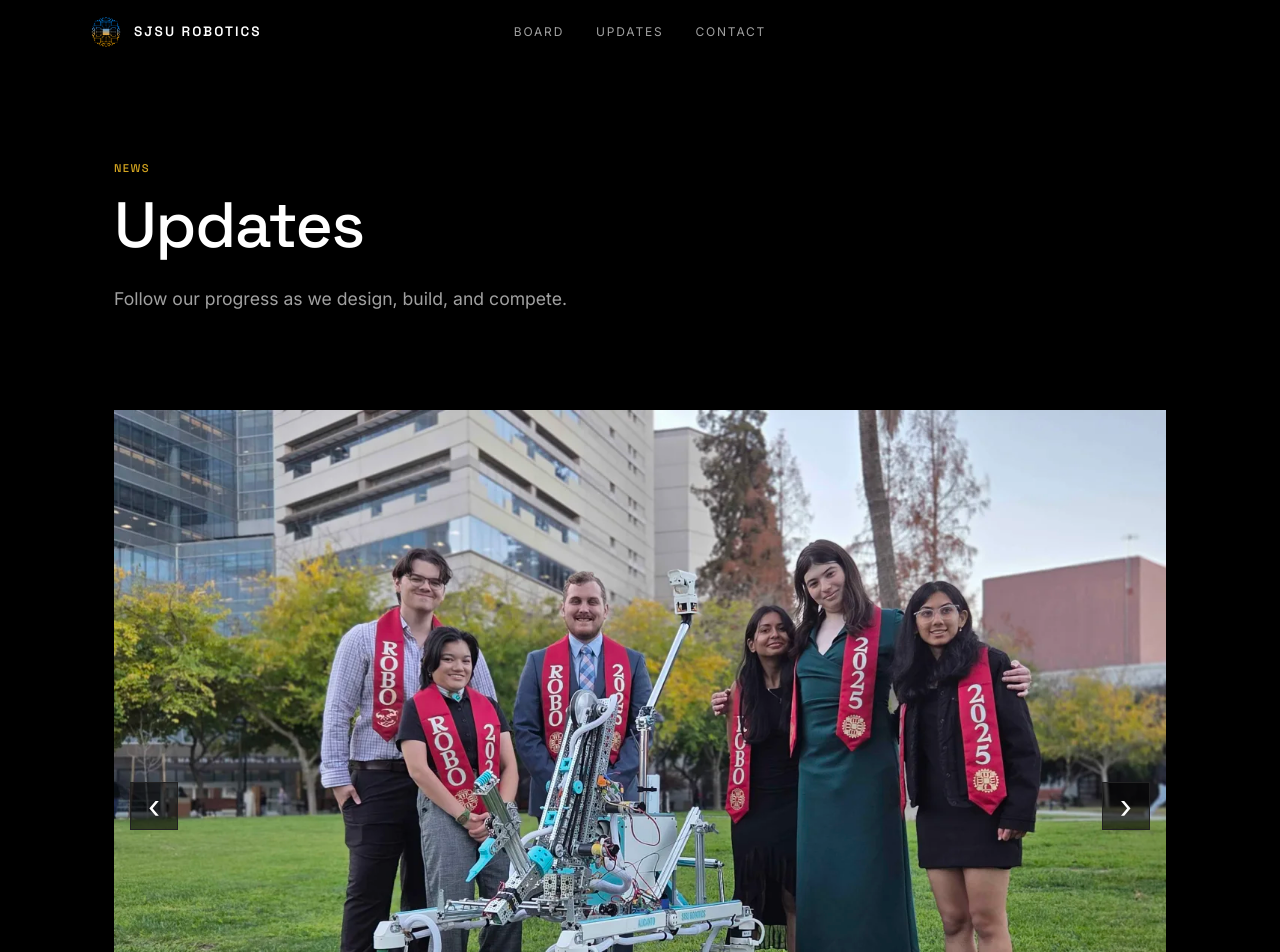
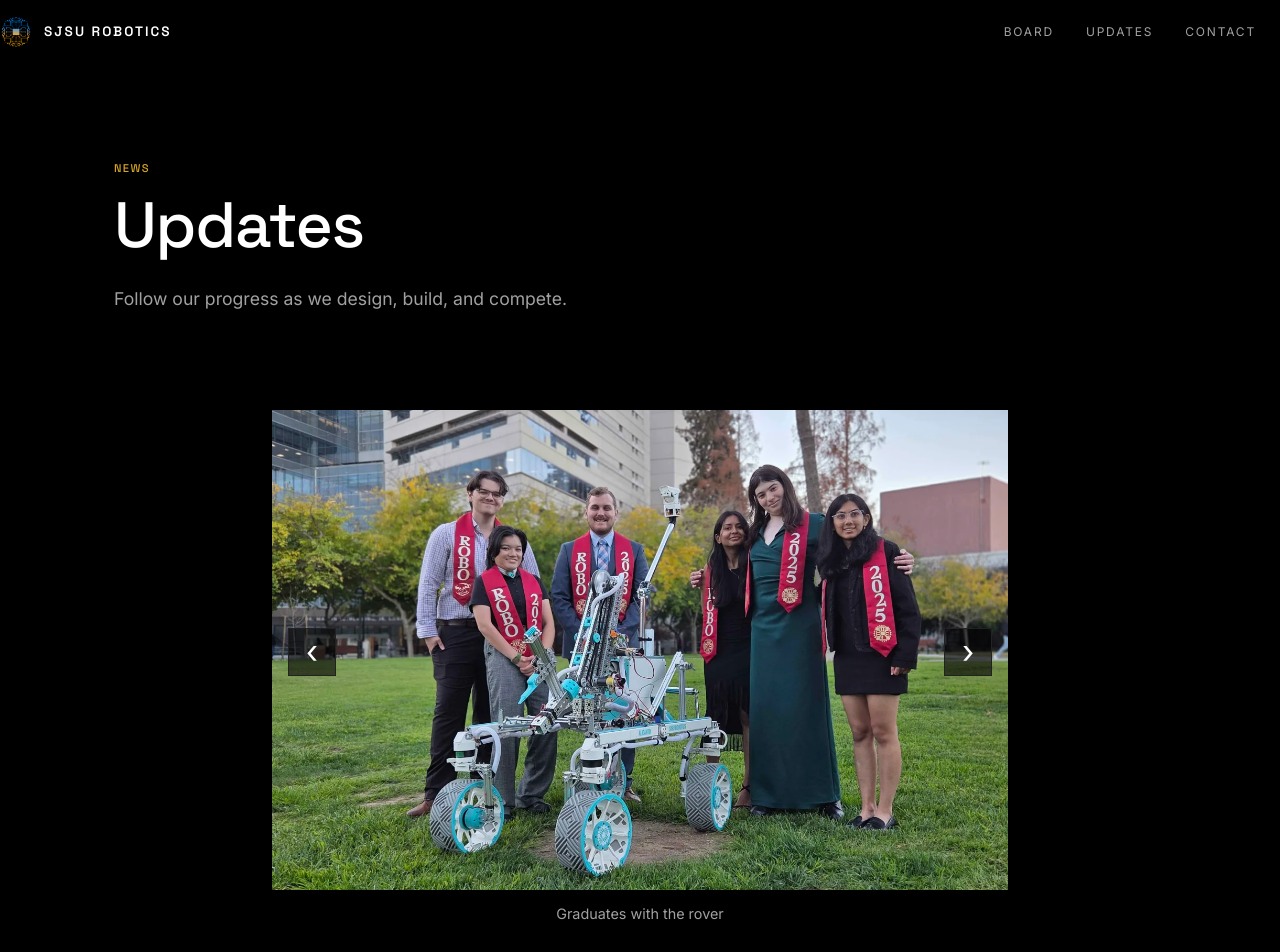
Before and after one commit to SJSURoboticsTeam/website-25, a Next.js app: page /updates in a window 1280 px wide. Shown: the top 952 px of the page. Built offline with nearby package versions, Linux system fonts and the light colour scheme.

Commit message:
Moved header to left, shrunk carousel size

```diff
--- a/src/app/board/page.tsx
+++ b/src/app/board/page.tsx
@@ -45,12 +45,12 @@ export default function Board() {
 
 // Board members for 2024-2025
 const boardMembers = [
-  { name: "Kirthika Ashokkumar", role: "President", linkedin: "https://www.linkedin.com/in/kirthika-ashokkumar-4233442b6/", image: "/leads/kirthika-ashokkumar.jpg" },
-  { name: "Ashley Hernandez", role: "Treasurer", linkedin: "https://www.linkedin.com/in/ashleyhernandezmora/", image: "/leads/ashley-hernandez.jpeg" },
-  { name: "Ashley Mercurio", role: "Science Lead, Safety Officer", linkedin: "https://www.linkedin.com/in/ashleym-mercurio/", image: "/leads/ashley-mercurio.jpeg" },
-  { name: "Kate Oxley", role: "Mechanical Lead", linkedin: "https://www.linkedin.com/in/kate-oxley/", image: "/leads/kate-oxley.jpeg" },
-  { name: "Shin Umeda", role: "Electrical Lead", linkedin: "https://www.linkedin.com/in/shin-umeda-39481024b/", image: "/leads/shin-umeda.jpeg" },
-  { name: "Michael Kersey", role: "Control Systems Lead", linkedin: "https://www.linkedin.com/in/michael-kersey-ba89272a5/", image: "/leads/michael-kersey.jpeg" },
-  { name: "Nina Wang", role: "Mission Control Lead", linkedin: "https://www.linkedin.com/in/ninawang04/", image: "/leads/nina-wang.jpeg" },
-  { name: "Ahmad Kaddoura", role: "Intelligent Systems Lead", linkedin: "#", image: "/leads/ahmad-kaddoura.jpeg" },
+  { name: "Kirthika Ashokkumar", role: "President", linkedin: "https://www.linkedin.com/in/kirthika-ashokkumar-4233442b6/", image: "/images/leads/kirthika-ashokkumar.jpg" },
+  { name: "Ashley Hernandez", role: "Treasurer", linkedin: "https://www.linkedin.com/in/ashleyhernandezmora/", image: "/images/leads/ashley-hernandez.jpeg" },
+  { name: "Ashley Mercurio", role: "Science Lead, Safety Officer", linkedin: "https://www.linkedin.com/in/ashleym-mercurio/", image: "/images/leads/ashley-mercurio.jpeg" },
+  { name: "Kate Oxley", role: "Mechanical Lead", linkedin: "https://www.linkedin.com/in/kate-oxley/", image: "/images/leads/kate-oxley.jpeg" },
+  { name: "Shin Umeda", role: "Electrical Lead", linkedin: "https://www.linkedin.com/in/shin-umeda-39481024b/", image: "/images/leads/shin-umeda.jpeg" },
+  { name: "Michael Kersey", role: "Control Systems Lead", linkedin: "https://www.linkedin.com/in/michael-kersey-ba89272a5/", image: "/images/leads/michael-kersey.jpeg" },
+  { name: "Nina Wang", role: "Mission Control Lead", linkedin: "https://www.linkedin.com/in/ninawang04/", image: "/images/leads/nina-wang.jpeg" },
+  { name: "Ahmad Kaddoura", role: "Intelligent Systems Lead", linkedin: "#", image: "/images/leads/ahmad-kaddoura.jpeg" },
 ];
--- a/src/app/globals.css
+++ b/src/app/globals.css
@@ -80,6 +80,11 @@ header {
   backdrop-filter: blur(12px);
 }
 
+header .container {
+  max-width: none;
+  padding-left: 0;
+}
+
 .header-fade {
   position: absolute;
   bottom: -20px;
@@ -93,17 +98,14 @@ header {
 nav {
   display: flex;
   align-items: center;
-  justify-content: center;
+  justify-content: space-between;
   height: 64px;
-  position: relative;
 }
 
 .logo-link {
   display: flex;
   align-items: center;
   gap: var(--space-sm);
-  position: absolute;
-  left: calc(-1 * var(--space-lg));
 }
 
 .logo-placeholder {
@@ -806,6 +808,9 @@ nav {
   position: relative;
   overflow: hidden;
   margin-bottom: var(--space-3xl);
+  max-width: 70%;
+  margin-left: auto;
+  margin-right: auto;
 }
 
 .carousel-track {
@@ -820,7 +825,8 @@ nav {
 }
 
 .carousel-image {
-  aspect-ratio: 21/9;
+  aspect-ratio: 16/9;
+  max-height: 60vh;
   background: var(--border);
   display: flex;
   align-items: center;
--- a/src/app/page.tsx
+++ b/src/app/page.tsx
@@ -261,15 +261,15 @@ const divisions = [
 
 // Sponsors - logos in /public/sponsors/
 const sponsors = [
-  { name: "SJSU Engineering", logo: "/sponsors/SJSU-ENGR.png", url: "https://engineering.sjsu.edu" },
-  { name: "SJSU Associated Students", logo: "/sponsors/SJSU-AS.png", url: "https://as.sjsu.edu" },
-  { name: "Google", logo: "/sponsors/google.png", url: "https://google.com" },
-  { name: "Bergman Prototyping", logo: "/sponsors/bergman_prototyping.png", url: "https://bergmanprototyping.com" },
-  { name: "Hamamatsu", logo: "/sponsors/hamamatsu.png", url: "https://hamamatsu.com" },
-  { name: "Industrial Metal Supply", logo: "/sponsors/industrial-metal-supply.png", url: "https://industrialmetalsupply.com" },
-  { name: "Kammace", logo: "/sponsors/khalil.png", url: "https://kammace.com" },
-  { name: "Libhal", logo: "/sponsors/libhal.png", url: "https://libhal.github.io" },
-  { name: "xTool", logo: "/sponsors/xtool.png", url: "https://xtool.com" },
+  { name: "SJSU Engineering", logo: "/images/sponsors/SJSU-ENGR.png", url: "https://engineering.sjsu.edu" },
+  { name: "SJSU Associated Students", logo: "/images/sponsors/SJSU-AS.png", url: "https://as.sjsu.edu" },
+  { name: "Google", logo: "/images/sponsors/google.png", url: "https://google.com" },
+  { name: "Bergman Prototyping", logo: "/images/sponsors/bergman_prototyping.png", url: "https://bergmanprototyping.com" },
+  { name: "Hamamatsu", logo: "/images/sponsors/hamamatsu.png", url: "https://hamamatsu.com" },
+  { name: "Industrial Metal Supply", logo: "/images/sponsors/industrial-metal-supply.png", url: "https://industrialmetalsupply.com" },
+  { name: "Kammace", logo: "/images/sponsors/khalil.png", url: "https://kammace.com" },
+  { name: "Libhal", logo: "/images/sponsors/libhal.png", url: "https://libhal.github.io" },
+  { name: "xTool", logo: "/images/sponsors/xtool.png", url: "https://xtool.com" },
 ];
 
 const faqs = [
```
